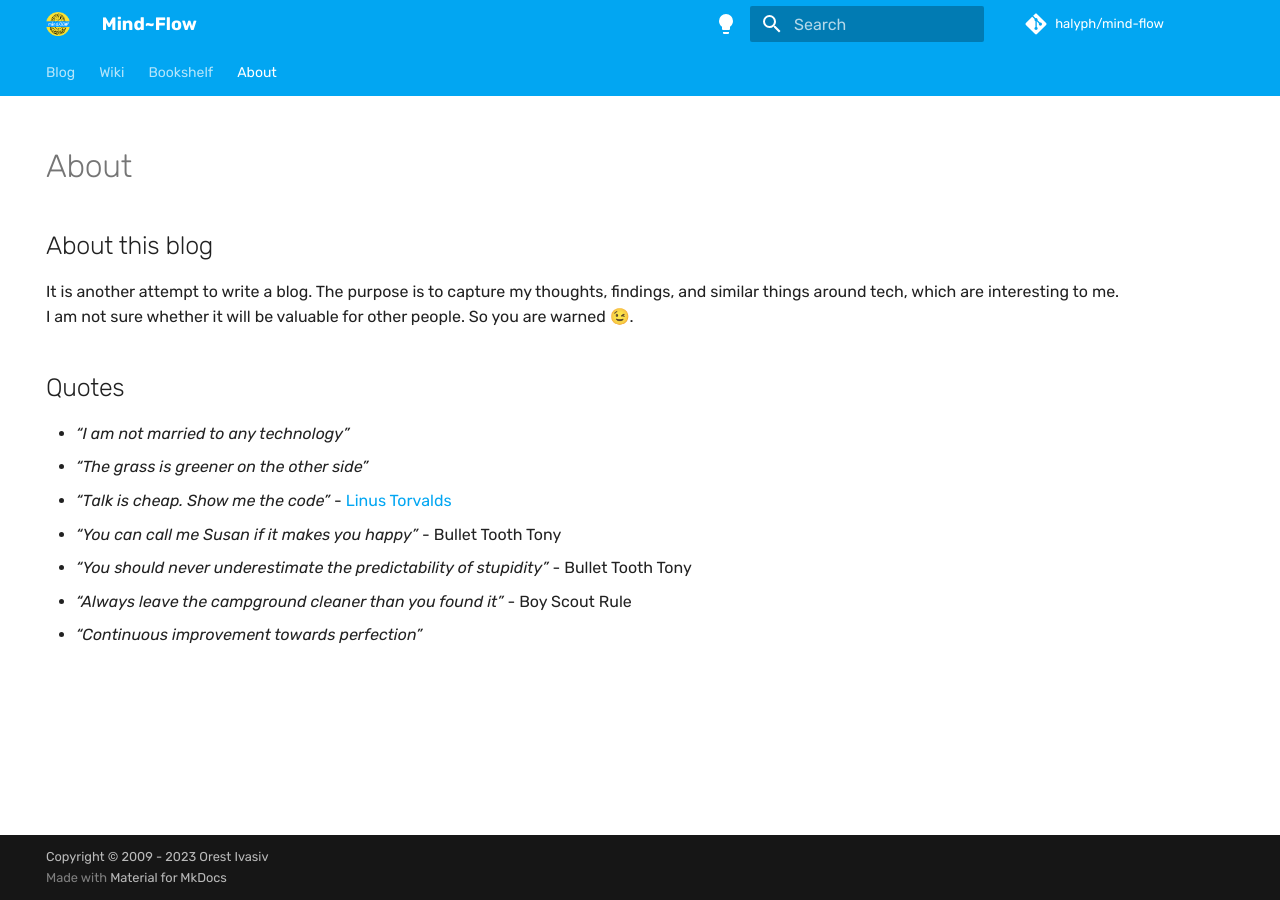
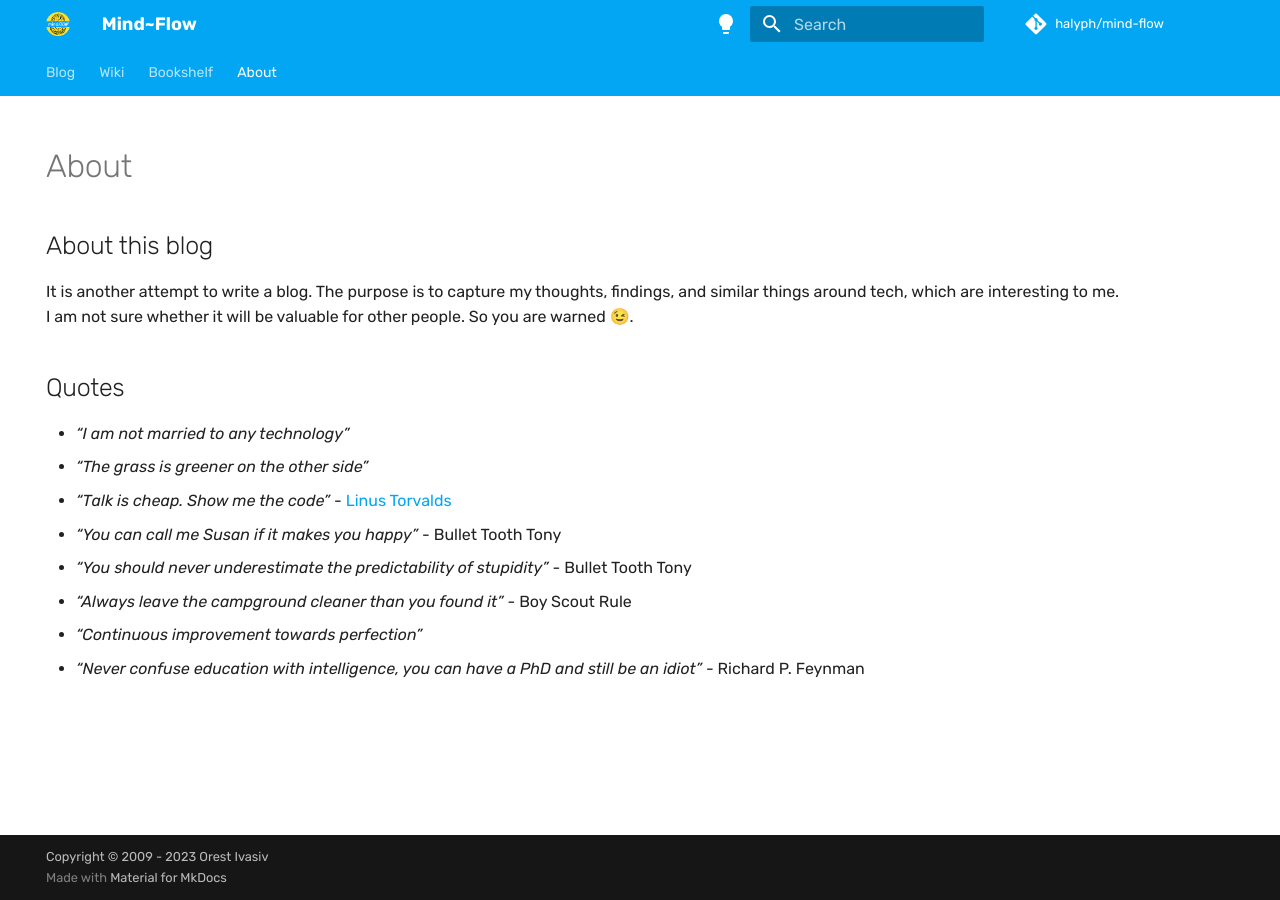
Before and after one commit to halyph/mind-flow, an MkDocs documentation site: the page built from docs/about.md, in a window 1280 px wide. Built offline with MkDocs 1.6.1 and Material for MkDocs 9.7.7, drawn with Linux system fonts in a browser that asks for light colours; some web fonts are replaced; comment, search, counter and statistics services are not loaded.

Commit message:
updated about.md

```diff
--- a/docs/about.md
+++ b/docs/about.md
@@ -20,3 +20,4 @@ I am not sure whether it will be valuable for other people. So you are warned
 - *"You should never underestimate the predictability of stupidity"* - Bullet Tooth Tony
 - *"Always leave the campground cleaner than you found it"* - Boy Scout Rule
 - *"Continuous improvement towards perfection"*
+- *"Never confuse education with intelligence, you can have a PhD and still be an idiot"* - Richard P. Feynman
```
